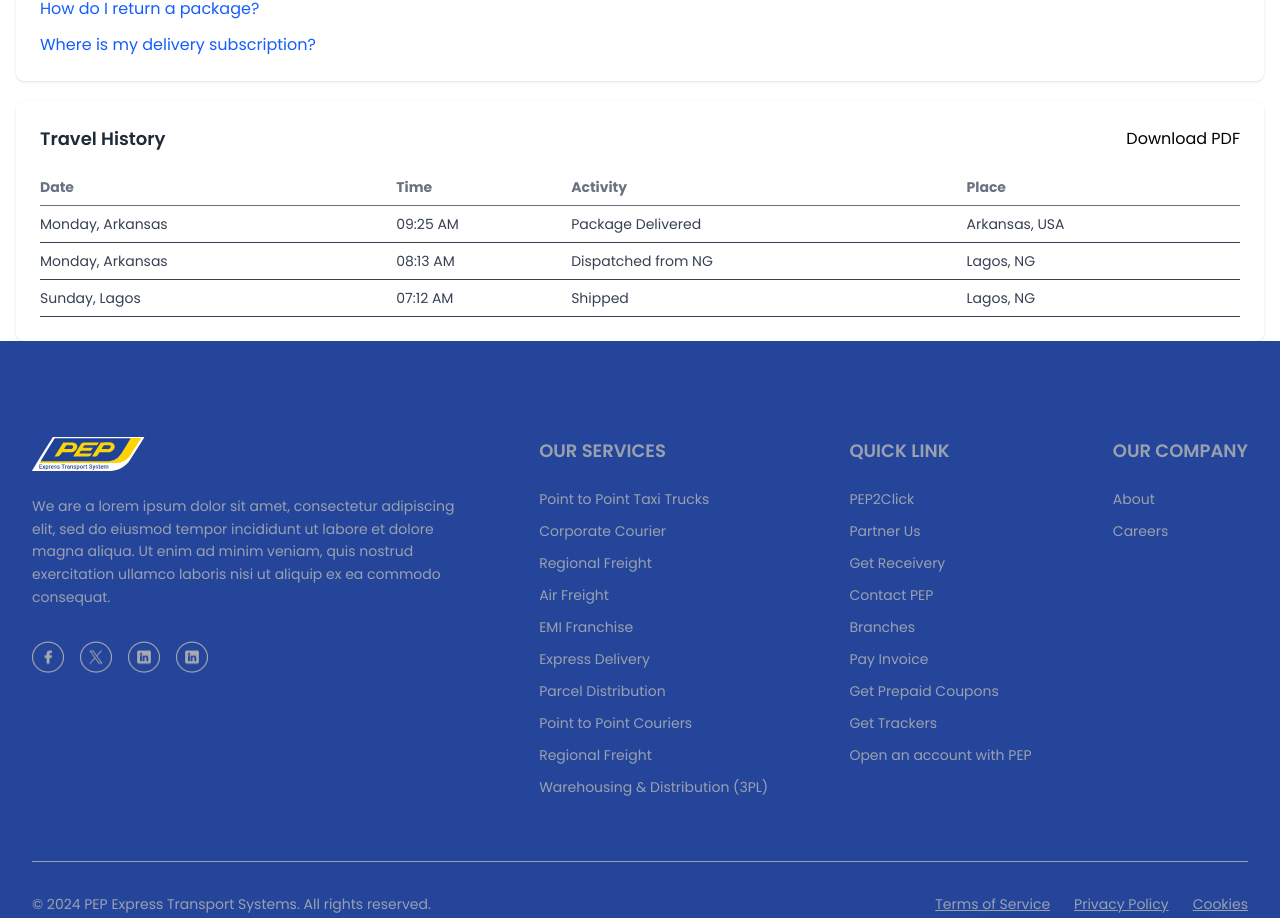
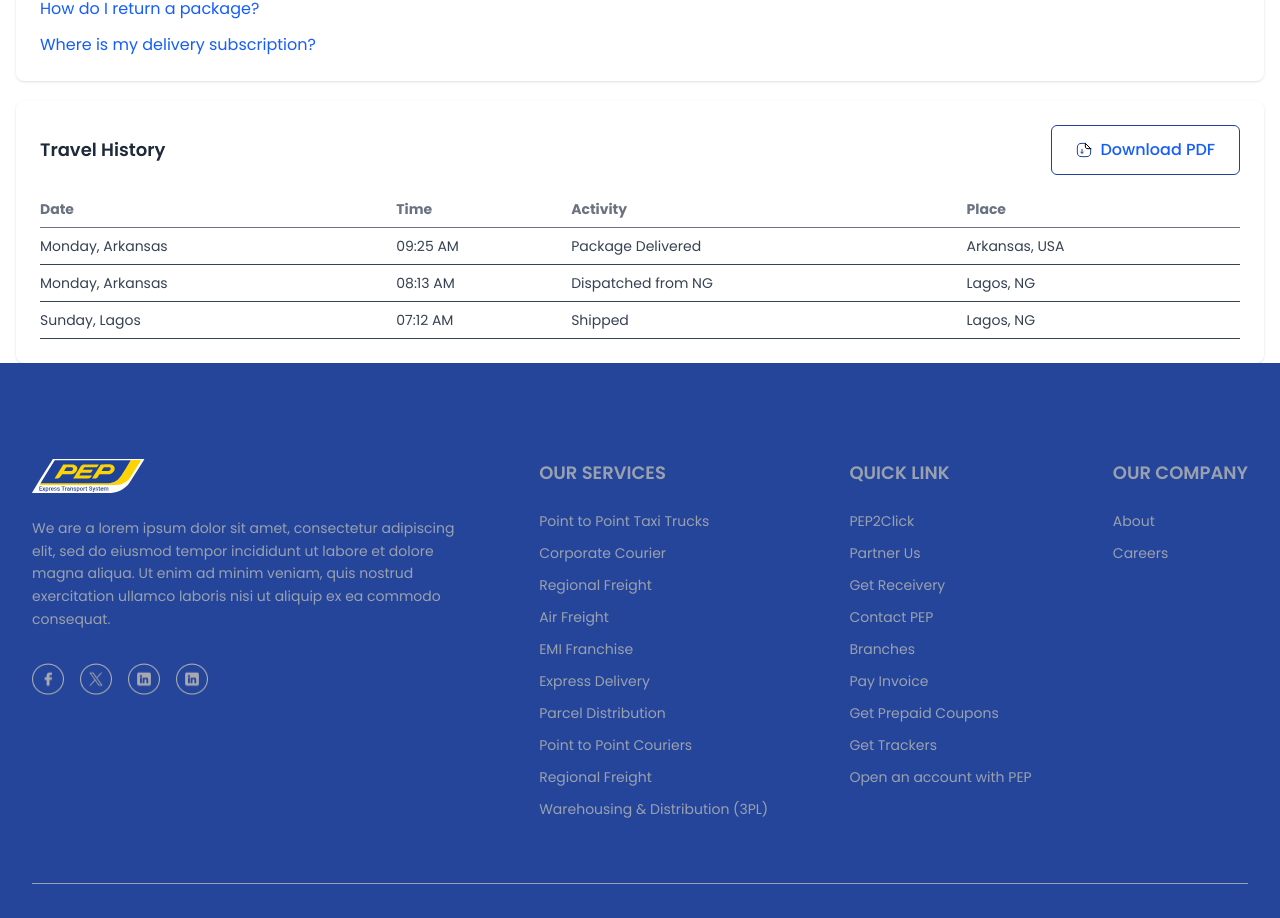
Before and after one commit to jahidpolygontech/PEP, a Next.js app: page /tracking in a window 1280 px wide. Shown: the part 1440-2358 px from the top of the page. Built offline with nearby package versions, Linux system fonts and the light colour scheme.

Commit message:
➕ Add download pdf button
Type(s): ADD

Issue(s):
- JIRA: nias

```diff
--- a/src/app/(main)/tracking/components/TrackingDetailsCard.tsx
+++ b/src/app/(main)/tracking/components/TrackingDetailsCard.tsx
@@ -21,11 +21,10 @@
     <div className="bg-white p-2 rounded-md border border-gray-300 w-full text-black">
       <div className="flex flex-col items-start gap-2">
         <h1>Tracking Code:123456</h1>
-
         <p className="text-gray-400">
           Enter the tracking number for real-time updates on it’s status and
           delivery date..{" "}
-          <span className="text-primary font-semibold">see more</span>{" "}
+          <span className="text-primary font-semibold">see more</span>
         </p>
       </div>
     </div>
--- a/src/app/(main)/tracking/components/TravelHistoryTable.tsx
+++ b/src/app/(main)/tracking/components/TravelHistoryTable.tsx
@@ -1,14 +1,43 @@
+import PrimaryBtn from "@/components/button/PrimaryButton";
+import Image from "next/image";
+
 const travelData = [
-    { date: "Monday, Arkansas", time: "09:25 AM", activity: "Package Delivered", place: "Arkansas, USA" },
-    { date: "Monday, Arkansas", time: "08:13 AM", activity: "Dispatched from NG", place: "Lagos, NG" },
-    { date: "Sunday, Lagos", time: "07:12 AM", activity: "Shipped", place: "Lagos, NG" }
-  ]
+  {
+    date: "Monday, Arkansas",
+    time: "09:25 AM",
+    activity: "Package Delivered",
+    place: "Arkansas, USA",
+  },
+  {
+    date: "Monday, Arkansas",
+    time: "08:13 AM",
+    activity: "Dispatched from NG",
+    place: "Lagos, NG",
+  },
+  {
+    date: "Sunday, Lagos",
+    time: "07:12 AM",
+    activity: "Shipped",
+    place: "Lagos, NG",
+  },
+];
 
 const TravelHistoryTable = () => (
   <div className="bg-white p-6 shadow rounded-lg">
     <div className="flex justify-between items-center mb-4">
       <h4 className="text-lg font-semibold text-gray-800">Travel History</h4>
-        <button className="btn btn-outline">Download PDF</button>
+      {/* <button className="btn btn-outline">Download PDF</button> */}
+      <PrimaryBtn variant="outline" size="lg">
+        <span className="flex items-center justify-center gap-x-2">
+          <Image
+            src="/Images/tracking/document-download.svg"
+            alt="Download"
+            height={16}
+            width={16}
+          />
+          Download PDF
+        </span>
+      </PrimaryBtn>
     </div>
     <table className="w-full table-auto text-sm text-left">
       <thead>
@@ -31,5 +60,5 @@
       </tbody>
     </table>
   </div>
-  )
+);
 export default TravelHistoryTable;
--- a/src/components/button/PrimaryButton.tsx
+++ b/src/components/button/PrimaryButton.tsx
@@ -11,8 +11,8 @@
 
     const variantClasses = {
       primary: "bg-blue-600 text-white hover:bg-blue-700 focus:ring-blue-500 cursor-pointer",
-      secondary: "bg-gray-200 text-gray-900 hover:bg-gray-300 focus:ring-gray-500 pointer",
-      outline: "border border-blue-600 text-blue-600 hover:bg-blue-50 focus:ring-blue-500 pointer",
+      secondary: "bg-gray-200 text-gray-900 hover:bg-gray-300 focus:ring-gray-500 pointer px-6",
+      outline: "border border-primary text-blue-600 hover:bg-blue-50  pointer",
     }
 
     const sizeClasses = {
```
Also changed, not shown: public/Images/tracking/document-download.svg (added). Lines whose indentation alone changed are shown as unchanged.
